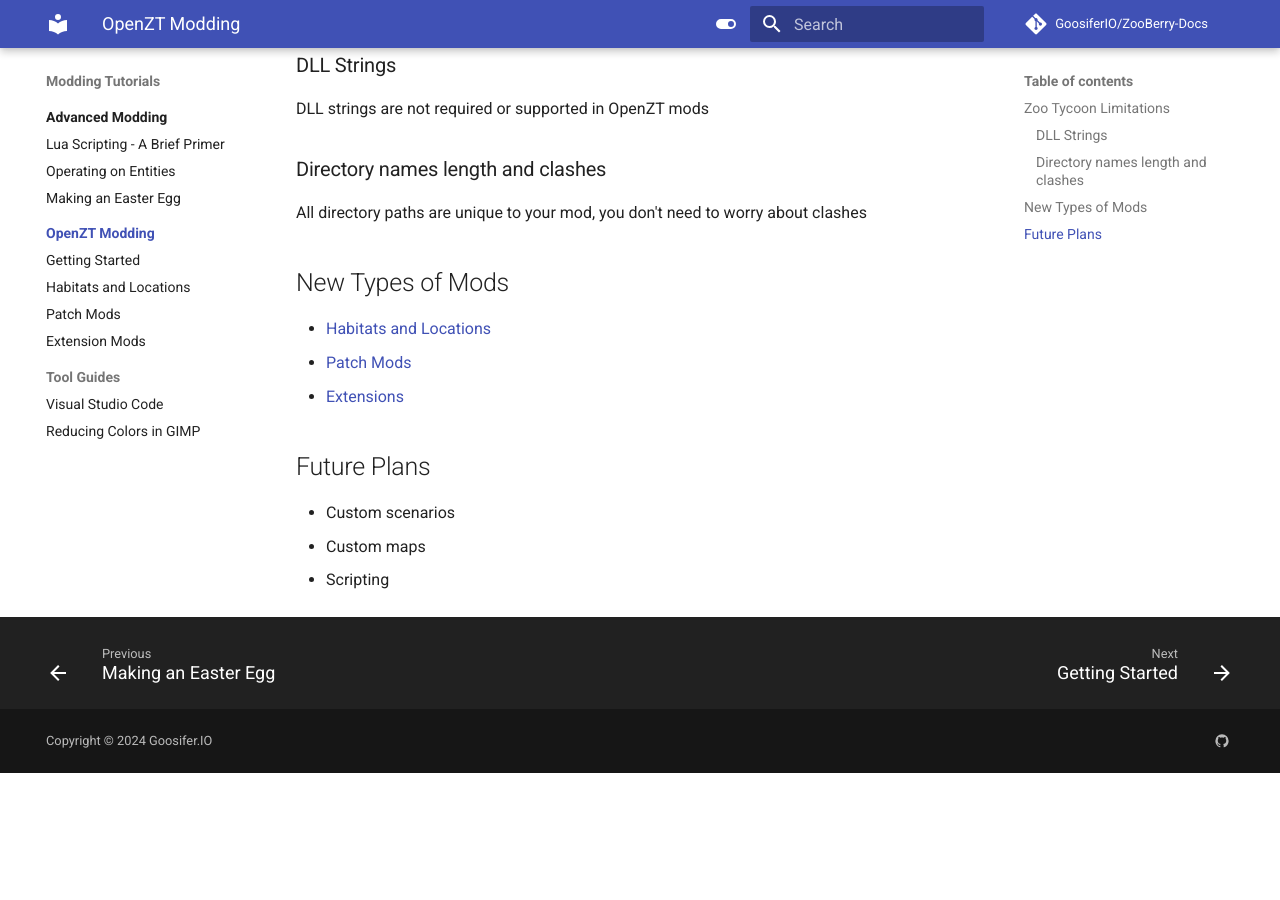
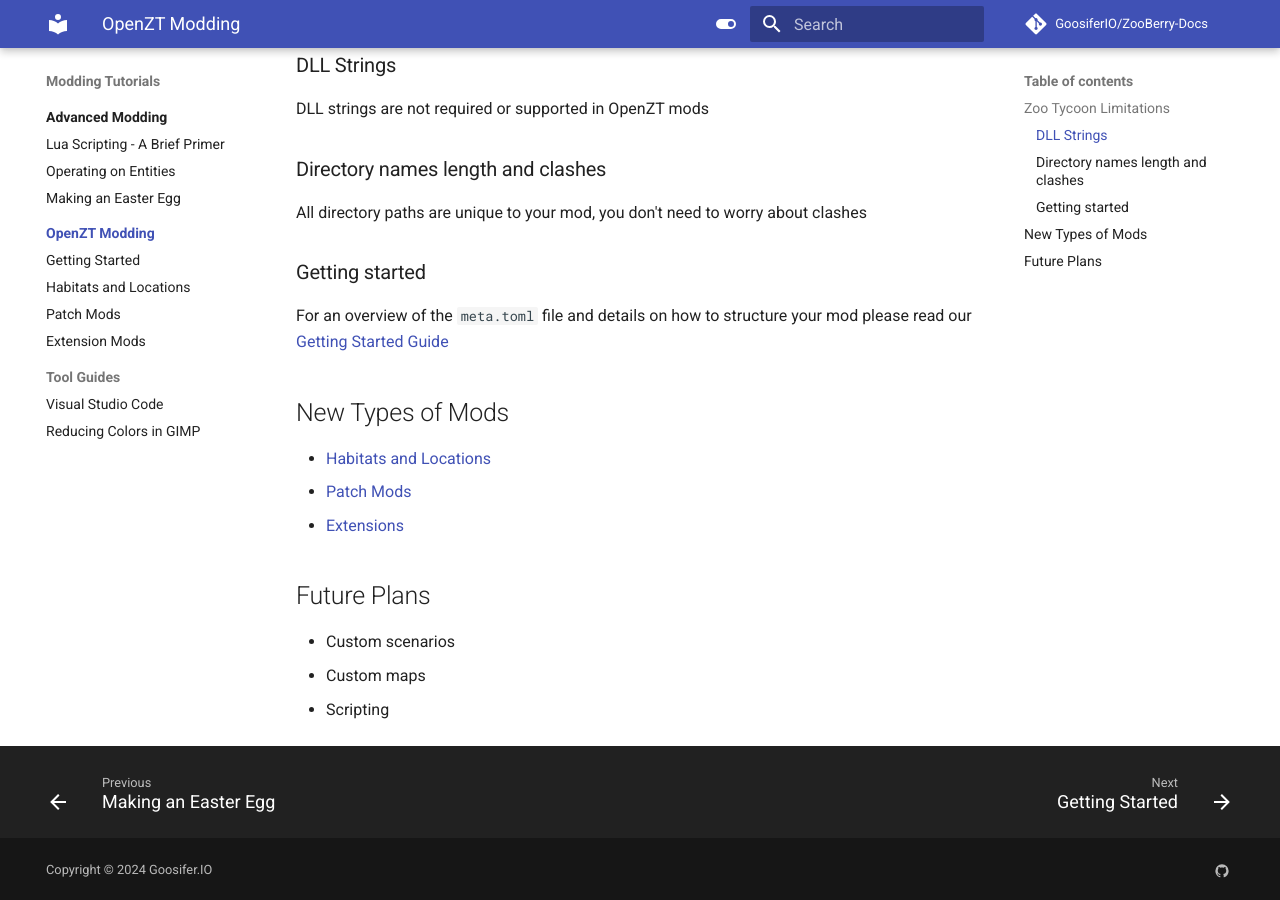
Before and after one commit to GoosiferIO/ZooBerry-Docs, an MkDocs documentation site: the page built from docs/zt1/openzt/index.md, in a window 1280 px wide and 900 px high, scrolled down 567 px. Built offline with MkDocs 1.6.1 and Material for MkDocs 9.7.7, drawn with Linux system fonts in a browser that asks for light colours; comment, search, counter and statistics services are not loaded; before the commit the page ends 1340 px from its top, so only the background shows below that.

Commit message:
Add getting started link to openzt index page

```diff
--- a/docs/zt1/openzt/index.md
+++ b/docs/zt1/openzt/index.md
@@ -15,6 +15,10 @@ DLL strings are not required or supported in OpenZT mods
 ### Directory names length and clashes
 All directory paths are unique to your mod, you don't need to worry about clashes
 
+### Getting started
+
+For an overview of the `meta.toml` file and details on how to structure your mod please read our [Getting Started Guide](./getting-started.md)
+
 ## New Types of Mods
 
 - [Habitats and Locations](./habitats_and_locations.md)
```
